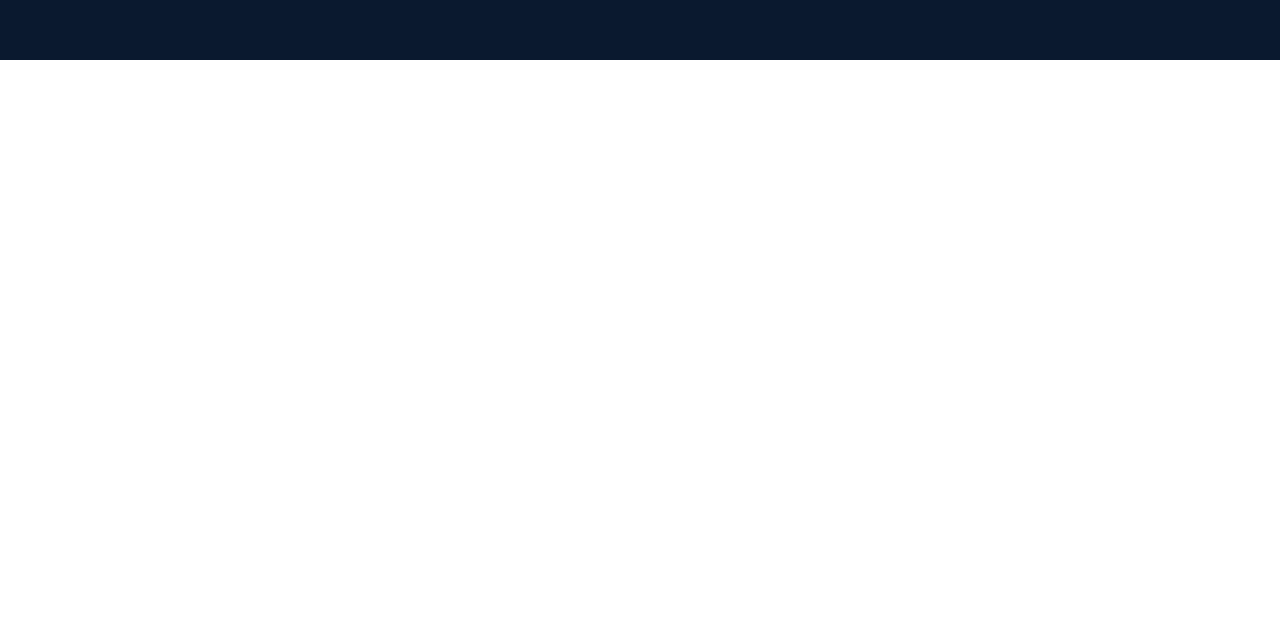
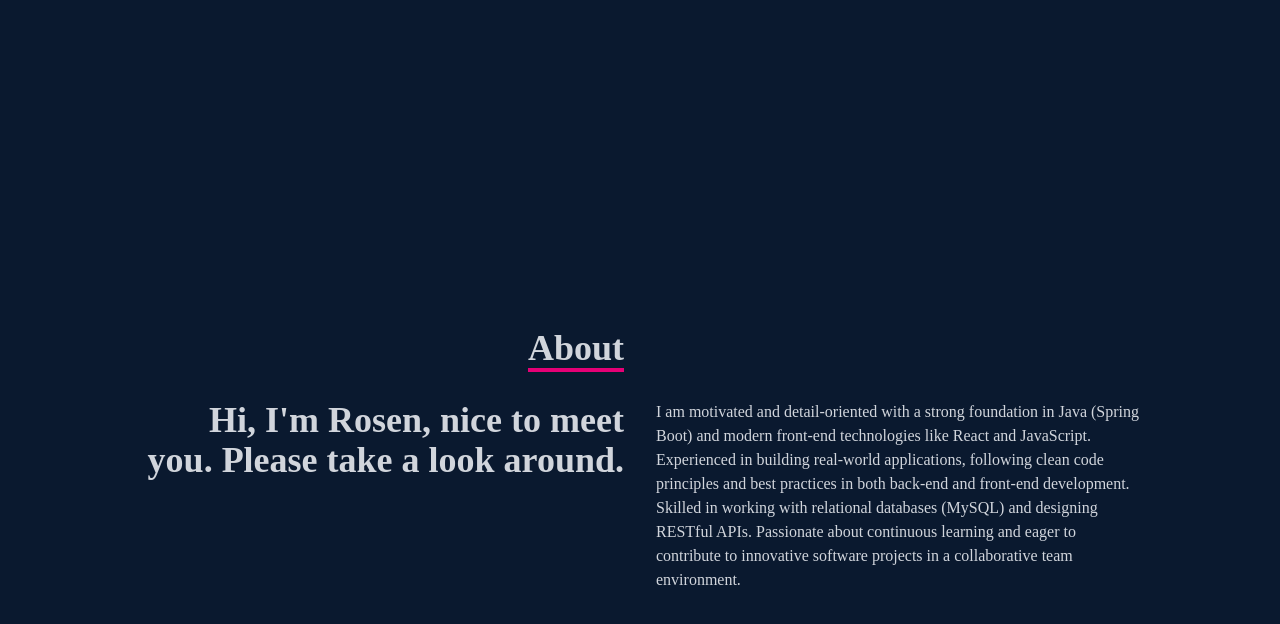
Before and after one commit to roskonenov/portfolio-web-site, a React (Vite) app: page / in a window 1280 px wide. Shown: the part 740-1364 px from the top of the page. Before the commit the page ends 800 px from the top, so only its background shows below. Built offline with nearby package versions, Linux system fonts and the light colour scheme.

Commit message:
add about section

```diff
--- a/src/App.jsx
+++ b/src/App.jsx
@@ -1,3 +1,4 @@
+import About from "./components/About"
 import Home from "./components/Home"
 import Navbar from "./components/Navbar"
 
@@ -7,6 +8,7 @@ function App() {
     <>
       <Navbar />
       <Home />
+      <About />
     </>
   )
 }
--- /dev/null
+++ b/src/components/About.jsx
@@ -0,0 +1,30 @@
+import React from 'react'
+
+const About = () => {
+    return (
+        <div name='about' className='w-full h-screen bg-[#0a192f] text-gray-300 '>
+            <div className='flex flex-col justify-center items-center w-full h-full px-8'>
+                <div className='max-w-[1000px] w-full grid grid-cols-2 gap-8'>
+                    <div className='sm:text-right pb-8'>
+                        <p className='text-4xl font-bold inline border-b-4 border-pink-600'>
+                            About
+                        </p>
+                    </div>
+                    <div></div>
+                </div>
+                <div className='max-w-[1000px] w-full grid grid-cols-2 gap-8'>
+                    <div className='sm:text-right text-4xl font-bold'>
+                        <p>Hi, I'm Rosen, nice to meet you. Please take a look around.</p>
+                    </div>
+                    <div>
+                        <p>
+                            I am motivated and detail-oriented with a strong foundation in Java (Spring Boot) and modern front-end technologies like React and JavaScript. Experienced in building real-world applications, following clean code principles and best practices in both back-end and front-end development. Skilled in working with relational databases (MySQL) and designing RESTful APIs. Passionate about continuous learning and eager to contribute to innovative software projects in a collaborative team environment.
+                        </p>
+                    </div>
+                </div>
+            </div>
+        </div>
+    )
+}
+
+export default About
--- a/src/index.css
+++ b/src/index.css
@@ -4,7 +4,8 @@
 
 
 
-body {
+html {
+    box-sizing: border-box;
     font-family: 'Merienda', cursive;
 }
 
```
